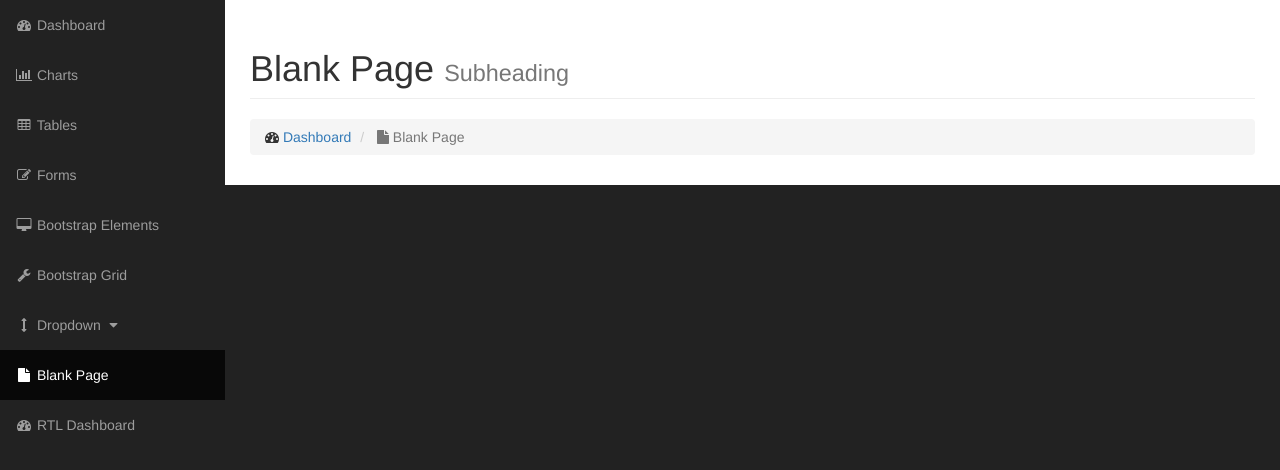
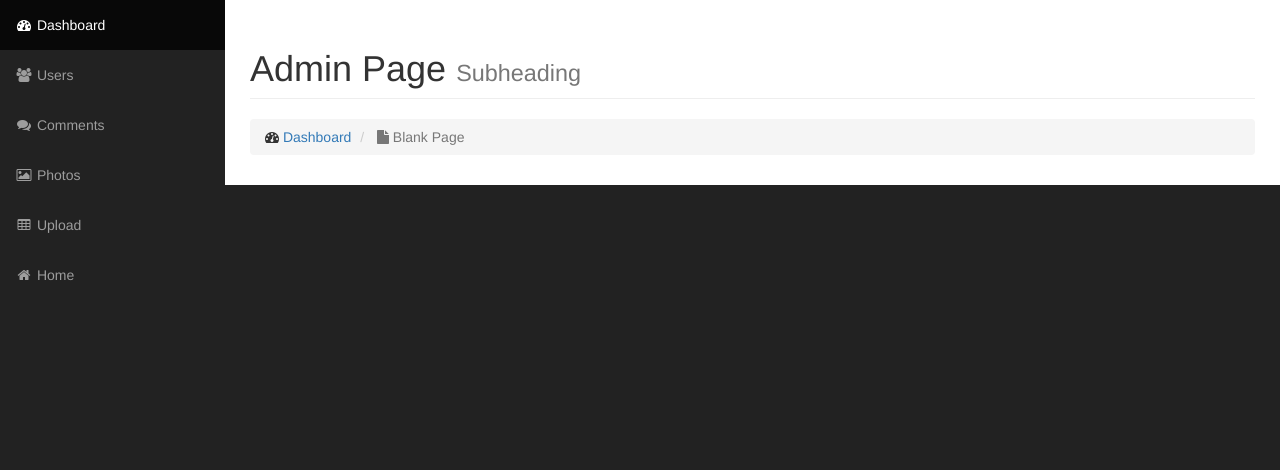
Before and after one commit to nsaicharan/gallery-system, a PHP site: page /admin in a window 1280 px wide. Shown: the part 51-521 px from the top of the page. Run offline with PHP 8.4, Linux system fonts and the light colour scheme; grey boxes labelled with a size stand in for pictures from a placeholder-image service; some libraries are stand-ins or nearby versions.

Commit message:
Create basic structure for admin panel pages

```diff
--- a/admin/includes/admin_content.php
+++ b/admin/includes/admin_content.php
@@ -4,9 +4,10 @@
     <div class="row">
         <div class="col-lg-12">
             <h1 class="page-header">
-                Blank Page
+                Admin Page
                 <small>Subheading</small>
             </h1>
+
             <ol class="breadcrumb">
                 <li>
                     <i class="fa fa-dashboard"></i>  <a href="index.html">Dashboard</a>
--- a/admin/includes/side_nav.php
+++ b/admin/includes/side_nav.php
@@ -1,39 +1,27 @@
  <div class="collapse navbar-collapse navbar-ex1-collapse">
     <ul class="nav navbar-nav side-nav">
+        <li class="active">
+            <a href="index.php"><i class="fa fa-fw fa-dashboard"></i> Dashboard</a>
+        </li>
+
         <li>
-            <a href="index.html"><i class="fa fa-fw fa-dashboard"></i> Dashboard</a>
+            <a href="users.php"><i class="fa fa-fw fa-users"></i> Users</a>
         </li>
+
         <li>
-            <a href="charts.html"><i class="fa fa-fw fa-bar-chart-o"></i> Charts</a>
+            <a href="comments.php"><i class="fa fa-fw fa-comments"></i> Comments</a>
         </li>
+
         <li>
-            <a href="tables.html"><i class="fa fa-fw fa-table"></i> Tables</a>
+            <a href="photos.php"><i class="fa fa-fw fa-image"></i> Photos</a>
         </li>
+
         <li>
-            <a href="forms.html"><i class="fa fa-fw fa-edit"></i> Forms</a>
+            <a href="upload.php"><i class="fa fa-fw fa-table"></i> Upload</a>
         </li>
+
         <li>
-            <a href="bootstrap-elements.html"><i class="fa fa-fw fa-desktop"></i> Bootstrap Elements</a>
-        </li>
-        <li>
-            <a href="bootstrap-grid.html"><i class="fa fa-fw fa-wrench"></i> Bootstrap Grid</a>
-        </li>
-        <li>
-            <a href="javascript:;" data-toggle="collapse" data-target="#demo"><i class="fa fa-fw fa-arrows-v"></i> Dropdown <i class="fa fa-fw fa-caret-down"></i></a>
-            <ul id="demo" class="collapse">
-                <li>
-                    <a href="#">Dropdown Item</a>
-                </li>
-                <li>
-                    <a href="#">Dropdown Item</a>
-                </li>
-            </ul>
-        </li>
-        <li class="active">
-            <a href="blank-page.html"><i class="fa fa-fw fa-file"></i> Blank Page</a>
-        </li>
-        <li>
-            <a href="index-rtl.html"><i class="fa fa-fw fa-dashboard"></i> RTL Dashboard</a>
+            <a href="../index.php"><i class="fa fa-fw fa-home"></i> Home</a>
         </li>
     </ul>
 </div>
```
Also changed, not shown: admin/comments.php (added, +40 -0 lines), admin/photos.php (added, +40 -0 lines), admin/upload.php (added, +40 -0 lines), admin/users.php (added, +40 -0 lines).
